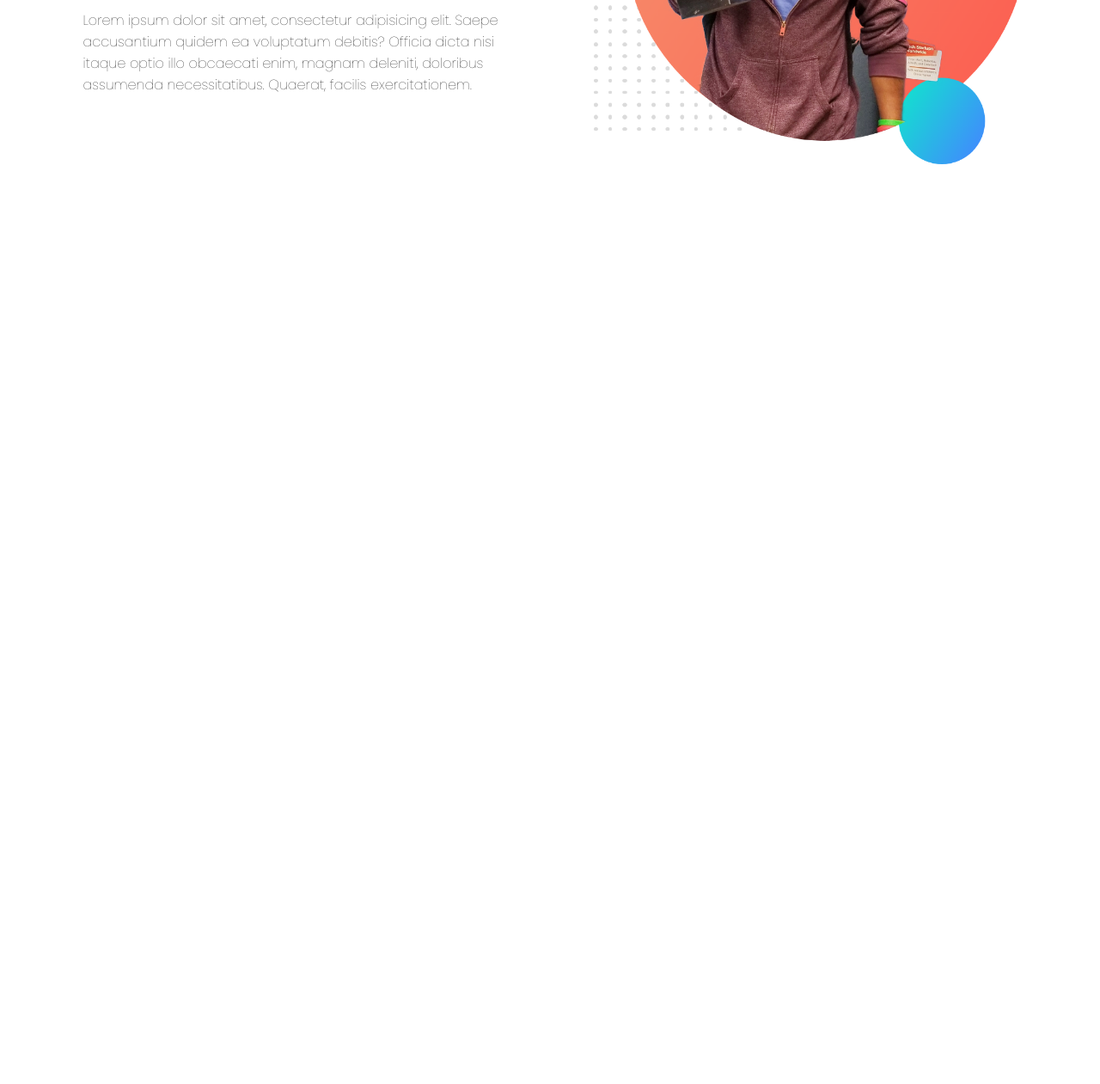
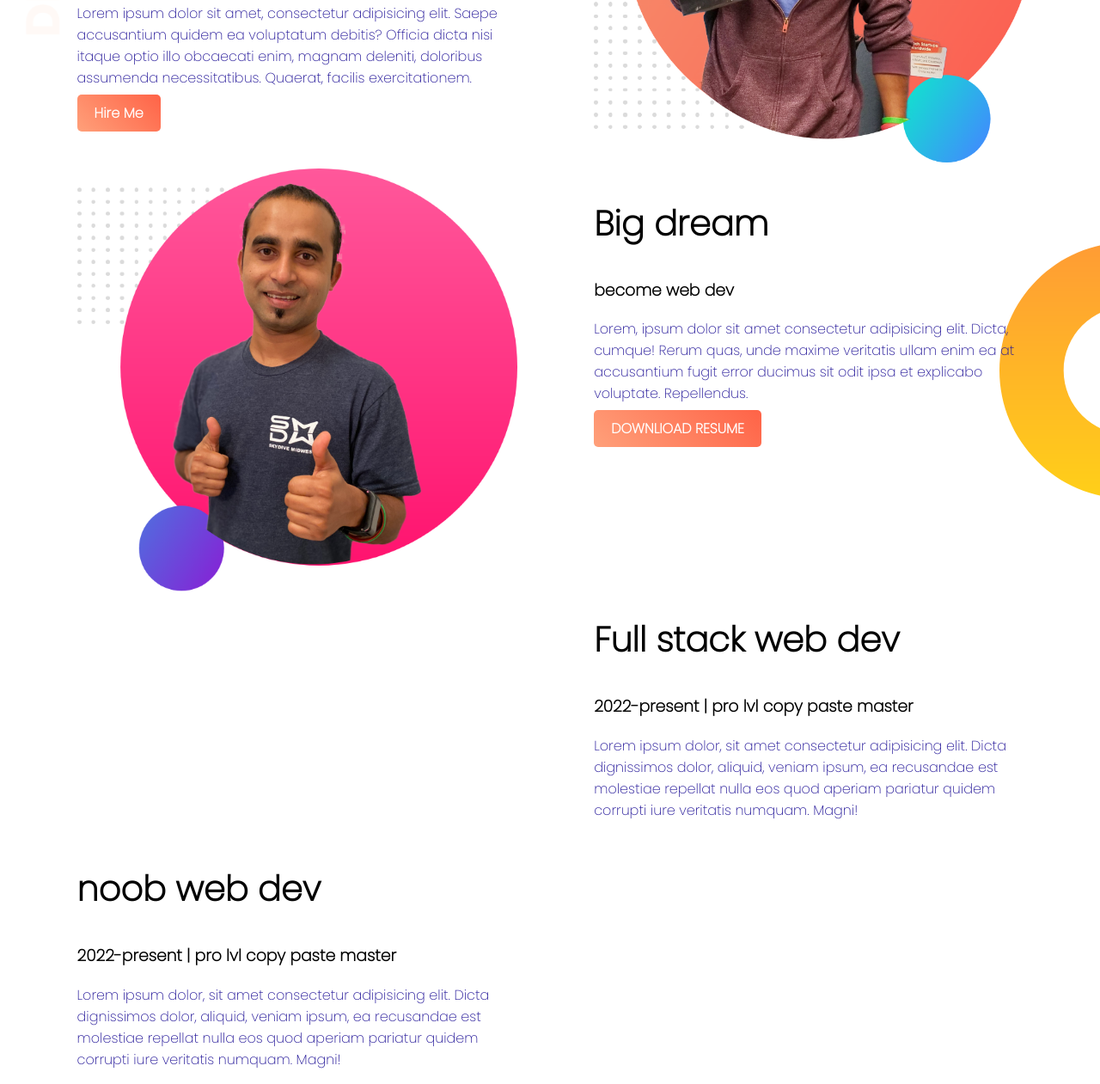
Before and after one commit to DarkSoul-TD/web-portfolio, a plain HTML site: page index.html in a window 1280 px wide. Shown: the part 319-1580 px from the top of the page at 86% size. Before the commit the page ends 800 px from the top, so only its background shows below. Drawn offline with Linux system fonts and the light colour scheme.

Commit message:
first commit

```diff
--- a/index.html
+++ b/index.html
@@ -5,20 +5,46 @@
     <meta http-equiv="X-UA-Compatible" content="IE=edge">
     <meta name="viewport" content="width=device-width, initial-scale=1.0">
     <title>DarkSoul Web Developer</title>
-    <link rel="preconnect" href="https://fonts.googleapis.com"><link rel="preconnect" href="https://fonts.gstatic.com" crossorigin><link href="https://fonts.googleapis.com/css2?family=Poppins:wght@100&display=swap" rel="stylesheet">
+    <link rel="preconnect" href="https://fonts.googleapis.com"><link rel="preconnect" href="https://fonts.gstatic.com" crossorigin><link href="https://fonts.googleapis.com/css2?family=Poppins:wght@200&display=swap" rel="stylesheet">
     <link rel="stylesheet" href="style.css">
 </head>
 <body>
-    <section>
-
+    <section class="top-banner">
         <div class="half-widht">
             <h1>Welcome To</h1>
             <h1><span class="name-highlight">DarkSoul</span> Website</h1>
             <h3>World-Class professional web developer</h3>
             <p>Lorem ipsum dolor sit amet, consectetur adipisicing elit. Saepe accusantium quidem ea voluptatum debitis? Officia dicta nisi itaque optio illo obcaecati enim, magnam deleniti, doloribus assumenda necessitatibus. Quaerat, facilis exercitationem.</p>
+            <a class="link-button" target="_blank" href="https://github.com/DarkSoul-TD/web-portfolio">Hire Me</a>
         </div>
         <div class="half-widht">
             <img src="images/jhankar.png" alt="">
+        </div>
+    </section>
+
+    <section class="dream-area">
+        <div class="half-widht">
+            <img src="images/jhankar2.png" alt="">
+        </div>
+        <div class="half-widht">
+            <h2>Big dream</h2>
+            <h3>become web dev</h3>
+            <p>Lorem, ipsum dolor sit amet consectetur adipisicing elit. Dicta, cumque! Rerum quas, unde maxime veritatis ullam enim ea at accusantium fugit error ducimus sit odit ipsa et explicabo voluptate. Repellendus.</p>
+            <a class="link-button" target="_blank" href="https://github.com/DarkSoul-TD/web-portfolio">DOWNLIOAD RESUME</a>
+        </div>
+    </section>
+
+    <section class="experience-area">
+        <div class="half-widht">
+            <h2>Full stack web dev</h2>
+            <h3>2022-present | pro lvl copy paste master</h3>
+            <p>Lorem ipsum dolor, sit amet consectetur adipisicing elit. Dicta dignissimos dolor, aliquid, veniam ipsum, ea recusandae est molestiae repellat nulla eos quod aperiam pariatur quidem corrupti iure veritatis numquam. Magni!</p>
+        </div>
+
+        <div class="half-widht">
+            <h2>noob web dev</h2>
+            <h3>2022-present | pro lvl copy paste master</h3>
+            <p>Lorem ipsum dolor, sit amet consectetur adipisicing elit. Dicta dignissimos dolor, aliquid, veniam ipsum, ea recusandae est molestiae repellat nulla eos quod aperiam pariatur quidem corrupti iure veritatis numquam. Magni!</p>
         </div>
 
     </section>
--- a/style.css
+++ b/style.css
@@ -1,20 +1,55 @@
 body{
     font-family: 'Poppins', sans-serif;
+    margin: 0;
 }
 
 h1{
     font-size: 50px;
 }
+h2{
+    font-size: 40px;
+}
+p{
+    color: rgb(34, 21, 152);
+}
 
 .name-highlight{
     color: orange;
 }
+
 .half-widht{
     width: 40%;
     float: left;
     margin-left: 5%;
     padding-left: 2%;
 }
+
 .half-widht img{
     width: 100%;
 }
+
+.top-banner{
+    background-image: url(images/top-banner.png);
+
+}
+
+section{
+    height: 500px;
+
+}
+.link-button{
+    text-decoration: none;
+    background-image: linear-gradient(45deg,lightSalmon,tomato);
+    padding: 10px 20px;
+    border-radius: 5px;
+    color: white;
+    font-weight: bold;
+
+}
+
+
+.dream-area{
+    background-image: url("images/dream-bg.png");
+    background-repeat: no-repeat;
+    background-position: right;
+}
```
